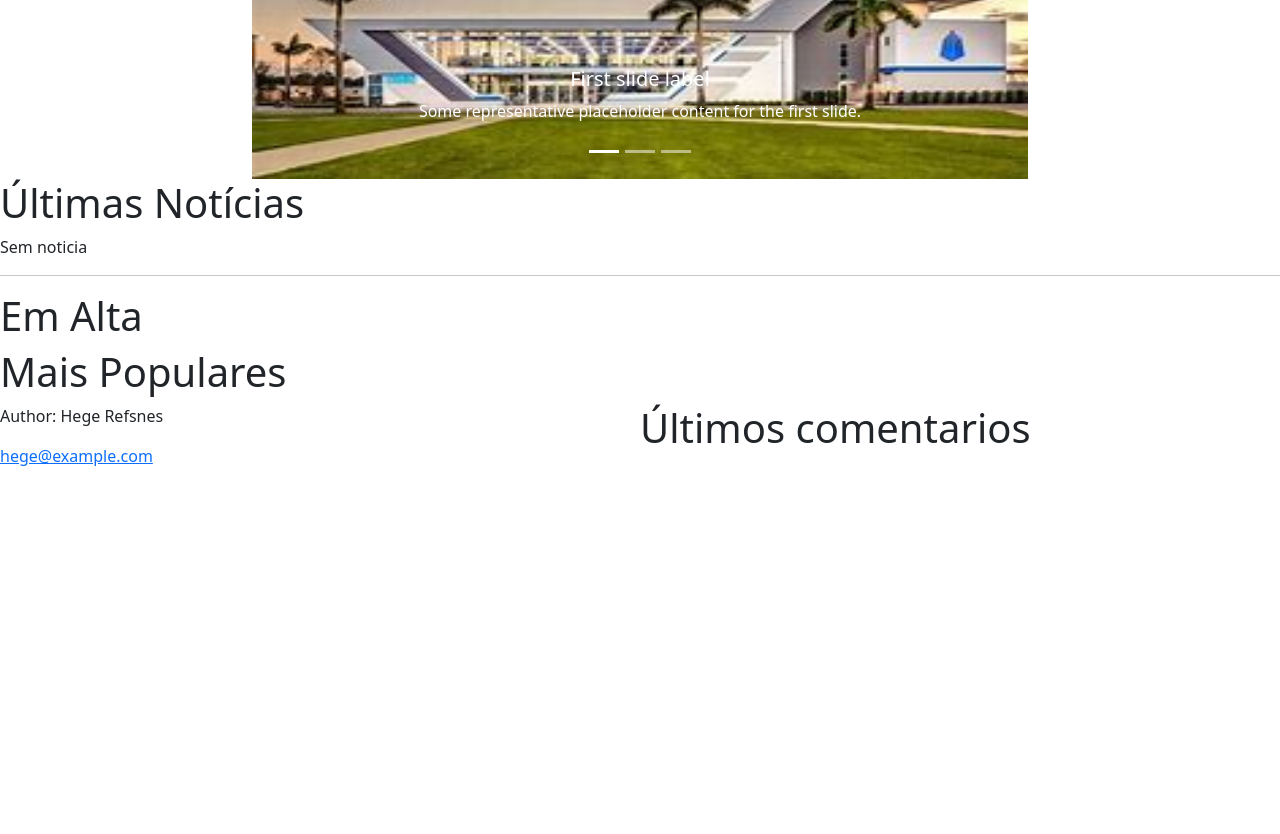
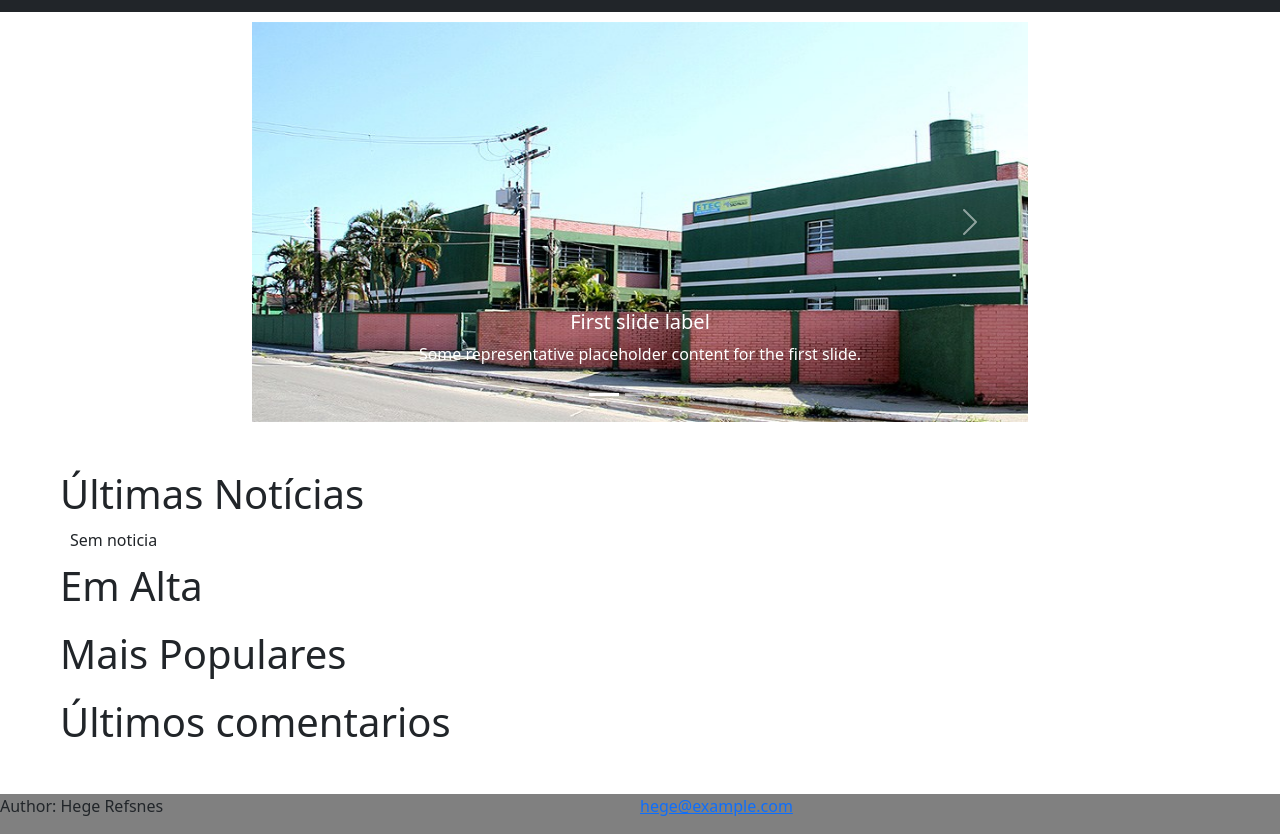
Before and after one commit to SystemRhino/jtec-yes-css, a PHP site: page /para-estilizar/ in a window 1280 px wide. Shown: the part 314-1148 px from the top of the page. Before the commit the page ends 780 px from the top, so only its background shows below. Run offline with PHP 8.4, Linux system fonts and the light colour scheme; the visitor is signed in with stand-in values (Sample User, id 1); data that the repository does not hold is empty.

Commit message:
Add files via upload

```diff
--- a/para-estilizar/footer.php
+++ b/para-estilizar/footer.php
@@ -1,36 +1,4 @@
-<!DOCTYPE html>
-<html>
-<head>
-	<meta charset="utf-8">
-	<title>Home | J-Tec	</title>
-	<link rel="stylesheet" href="css/style.css">
-  <link href="https://cdn.jsdelivr.net/npm/bootstrap@5.0.2/dist/css/bootstrap.min.css" rel="stylesheet" integrity="sha384-EVSTQN3/azprG1Anm3QDgpJLIm9Nao0Yz1ztcQTwFspd3yD65VohhpuuCOmLASjC" crossorigin="anonymous">
-  <script src="https://cdn.jsdelivr.net/npm/@popperjs/core@2.9.2/dist/umd/popper.min.js" integrity="sha384-IQsoLXl5PILFhosVNubq5LC7Qb9DXgDA9i+tQ8Zj3iwWAwPtgFTxbJ8NT4GN1R8p" crossorigin="anonymous"></script>
-  <script src="https://cdn.jsdelivr.net/npm/bootstrap@5.0.2/dist/js/bootstrap.min.js" integrity="sha384-cVKIPhGWiC2Al4u+LWgxfKTRIcfu0JTxR+EQDz/bgldoEyl4H0zUF0QKbrJ0EcQF" crossorigin="anonymous"></script>
-</head>
-<body>
-
-<footer>
-  <div>
+<footer style="background-color: grey;">
   <p>Author: Hege Refsnes</p>
   <p><a href="mailto:hege@example.com">hege@example.com</a></p>
-  </div>
-
-  <!-- While Comentarios -->
-  <div>
-  <h1>Últimos comentarios</h1>
-  <?php
-    while ($comentario = $script_comentarios->fetch(PDO::FETCH_ASSOC)) {
-	  $id_user = $comentario['id_user'];
-	  $script_users = $conn->prepare("SELECT * FROM tb_users WHERE id ='$id_user'");
-	  $script_users->execute();
-	  $user = $script_users->fetch(PDO::FETCH_ASSOC);
-	?>
-	<b><?php echo $user['nm_user'];?></b><p><i><?php echo $comentario['comentario']?></i></p><p><?php echo $comentario['data'];?></p>
-	<hr>
-  <?php }?>
-  </div>
 </footer>
-
-</body>
-</html>
--- a/para-estilizar/index.php
+++ b/para-estilizar/index.php
@@ -1,5 +1,5 @@
 <?php
-include('php/conecta.php');
+require'php/conecta.php';
 session_start();
 
 //Consulta Notícias em Alta
@@ -24,6 +24,7 @@ $id_categoria = $_GET['categoria'];
 $script_noticias = $conn->prepare("SELECT * FROM tb_noticia WHERE id_categoria = '$id_categoria'");
 $script_noticias->execute();
 $text = "Busca por Categoria";
+
 }else{
 //Consulta Últimas Notícia
 $script_noticias = $conn->prepare("SELECT * FROM tb_noticia ORDER BY id DESC LIMIT 5");
@@ -37,7 +38,10 @@ $text = "Últimas Notícias";
 <head>
 	<meta charset="utf-8">
 	<title>Home | J-Tec	</title>
+	<meta name="viewport" content="width=device-width, initial-scale=1">
 	<link rel="stylesheet" href="css/style.css">
+  	<link rel="stylesheet" type="text/css" href="css/bootstrap-5.2.2-dist/css/bootstrap.min.css">
+	<script src="js/jquery-3.6.0.min.js"></script>
 </head>
 <body>
 <!-- Nav -->
@@ -45,9 +49,8 @@ $text = "Últimas Notícias";
 
 <!-- While categoria -->
 <?php  while ($categoria = $script_categoria->fetch(PDO::FETCH_ASSOC)) { ?>
-	<button onclick="window.location.href = 'index.php?categoria=<?= $categoria['id']?>'"><?php echo $categoria['nm_categoria']; ?></button>
+	<button class="btn btn-outline-primary m-2" onclick="window.location.href = 'index.php?categoria=<?= $categoria['id']?>'"><?php echo $categoria['nm_categoria']; ?></button>
 <?php } ?>
-<hr>
 
 <!-- Carrossel -->
 <div class="container-fluid">
@@ -59,21 +62,21 @@ $text = "Últimas Notícias";
             </div>
             <div class="carousel-inner">
               <div class="carousel-item active">
-                <img src="OIP.jpg" class="img-fluid" alt="...">
+                <img id="img-carousel" src="OIP.jpg" class="img-fluid" alt="...">
                 <div class="carousel-caption d-none d-md-block">
                   <h5>First slide label</h5>
                   <p>Some representative placeholder content for the first slide.</p>
                 </div>
               </div>
               <div class="carousel-item">
-                <img src="OIP.jpg" class="img-fluid" alt="...">
+                <img id="img-carousel" src="OIP.jpg" class="img-fluid" alt="...">
                 <div class="carousel-caption d-none d-md-block">
                   <h5>Second slide label</h5>
                   <p>Some representative placeholder content for the second slide.</p>
                 </div>
               </div>
               <div class="carousel-item">
-                <img src="OIP.jpg" class="img-fluid" alt="...">
+                <img id="img-carousel" src="OIP.jpg" class="img-fluid" alt="...">
                 <div class="carousel-caption d-none d-md-block">
                   <h5>Third slide label</h5>
                   <p>Some representative placeholder content for the third slide.</p>
@@ -92,7 +95,9 @@ $text = "Últimas Notícias";
     </div>
 
 <!-- While Últimas Noticias -->
+<div class="container m-5">
 	<h1><?php echo $text?></h1>
+<div class="card-group">
 <?php
 // Verificação se tem noticias
 if ($script_noticias->rowCount()>0){
@@ -103,11 +108,16 @@ $script_nome_autor = $conn->prepare("SELECT * FROM tb_users WHERE id = '$id_auto
 $script_nome_autor->execute();
 $nome_autor = $script_nome_autor->fetch(PDO::FETCH_ASSOC);
 ?>
-		<div onclick="window.location.href = 'view.php?id=<?= $noticia['id']?>'">
-			<img width="150" height="150" src="img/<?php echo $noticia['img_1']; ?>">
-			<p><?php echo $noticia['nm_noticia']."<br>"; ?></p>
-			<p>Autor: <?php echo $nome_autor['nm_user']."<br>"; ?></p>
-  		</div>
+		<div class="card" onclick="window.location.href = 'view.php?id=<?= $noticia['id'];?>'">
+			<img class="img-thumbnail" width="150" height="200" src="img/<?php echo $noticia['img_1']; ?>">
+      <div class="card-body">
+			  <h5><?php echo $noticia['nm_noticia'];?></h5>
+        <?php echo $noticia['ds_noticia'];?>
+      </div>
+      <div class="card-footer">
+			  <p>Autor: <?php echo $nome_autor['nm_user']; ?></p>
+      </div>
+  	</div>
 <?php
 }
 }else{
@@ -116,41 +126,64 @@ $nome_autor = $script_nome_autor->fetch(PDO::FETCH_ASSOC);
 
 // Verificação se tem filtro
 if(!isset($_GET['categoria'])){ ?>
-<hr>
+</div>
 
 <!-- Notícias em Alta -->
 <h1>Em Alta</h1>
+<div class="card-group">
 <?php while ($noticia_alta = $script_noticias_alta->fetch(PDO::FETCH_ASSOC)) {
 $id_autor_alta = $noticia_alta['id_autor'];
-$script_nome_autor_alta = $conn->prepare("SELECT * FROM tb_users WHERE id = '$id_autor'");
+$script_nome_autor_alta = $conn->prepare("SELECT * FROM tb_users WHERE id = '$id_autor_alta'");
 $script_nome_autor_alta->execute();
 $nome_autor_alta = $script_nome_autor_alta->fetch(PDO::FETCH_ASSOC);
 ?>
-
-	<div class="card-group">
-		<div class="card" onclick="window.location.href = 'view.php?id=<?= $noticia_alta['id']?>'">
-			<img width="150" height="150" src="img/<?php echo $noticia_alta['img_1']; ?>">
-			<p><?php echo $noticia_alta['nm_noticia']."<br>"; ?></p>
-			<p>Autor: <?php echo $nome_autor_alta['nm_user']."<br>"; ?></p>
-  		</div>
-	</div>
-
+		<div class="card" onclick="window.location.href = 'view.php?id=<?= $noticia_alta['id'];?>'">
+			<img class="img-thumbnail" width="150" height="200" src="img/<?php echo $noticia_alta['img_1']; ?>">
+      <div class="card-body">
+			  <h5><?php echo $noticia_alta['nm_noticia']; ?></h5>
+        <?php echo $noticia_alta['ds_noticia'];?>
+      </div>
+      <div class="card-footer">
+			  <p>Autor: <?php echo $nome_autor_alta['nm_user']; ?></p>
+      </div>
+  	</div>
 <?php }}?>
+</div>
 
 <!-- Notícias Populares -->
 <h1>Mais Populares</h1>
+<div class="card-group">
 <?php while ($noticia_populares = $script_noticias_populares->fetch(PDO::FETCH_ASSOC)) {
-$id_autor_alta = $noticia_populares['id_autor'];
-$script_nome_autor_popular = $conn->prepare("SELECT * FROM tb_users WHERE id = '$id_autor'");
+$id_autor_popular = $noticia_populares['id_autor'];
+$script_nome_autor_popular = $conn->prepare("SELECT * FROM tb_users WHERE id = '$id_autor_popular'");
 $script_nome_autor_popular->execute();
 $nome_autor_popular = $script_nome_autor_popular->fetch(PDO::FETCH_ASSOC);
 ?>
-		<div onclick="window.location.href = 'view.php?id=<?= $noticia_populares['id']?>'">
-			<img width="150" height="150" src="img/<?php echo $noticia_populares['img_1']; ?>">
-			<p><?php echo $noticia_populares['nm_noticia']."<br>"; ?></p>
-			<p>Autor: <?php echo $nome_autor_popular['nm_user']."<br>"; ?></p>
-  		</div>
+		<div class="card" onclick="window.location.href = 'view.php?id=<?= $noticia_populares['id']?>'">
+			<img class="img-thumbnail" width="150" height="200" src="img/<?php echo $noticia_populares['img_1']; ?>">
+      <div class="card-body">
+			  <h5><?php echo $noticia_populares['nm_noticia']; ?></h5>
+        <?php echo $noticia_populares['ds_noticia'];?>
+      </div>
+      <div class="card-footer">
+			  <p>Autor: <?php echo $nome_autor_popular['nm_user']; ?></p>
+      </div>
+  	</div>
 <?php }?>
+</div>
+
+<!-- While Comentarios -->
+<h1>Últimos comentarios</h1>
+<?php
+while ($comentario = $script_comentarios->fetch(PDO::FETCH_ASSOC)) {
+	$id_user = $comentario['id_user'];
+	$script_users = $conn->prepare("SELECT * FROM tb_users WHERE id ='$id_user'");
+	$script_users->execute();
+	$user = $script_users->fetch(PDO::FETCH_ASSOC);
+	?>
+	<b><?php echo $user['nm_user'];?></b><p><i><?php echo $comentario['comentario']?></i></p><p><?php echo $comentario['data'];?></p>
+<?php }?>
+</div>
 
 <!-- Footer -->
 <?php include('footer.php');?>
--- a/para-estilizar/nav.php
+++ b/para-estilizar/nav.php
@@ -1,45 +1,61 @@
+<?php
+$dir = '/'.basename(__DIR__).'/';
+?>
 <!DOCTYPE html>
 <html>
 <head>
   <meta charset="utf-8">
-	<title>Home | J-Tec	</title>
-	<link rel="stylesheet" href="css/style.css">
-  <link href="https://cdn.jsdelivr.net/npm/bootstrap@5.0.2/dist/css/bootstrap.min.css" rel="stylesheet" integrity="sha384-EVSTQN3/azprG1Anm3QDgpJLIm9Nao0Yz1ztcQTwFspd3yD65VohhpuuCOmLASjC" crossorigin="anonymous">
-  <script src="https://cdn.jsdelivr.net/npm/@popperjs/core@2.9.2/dist/umd/popper.min.js" integrity="sha384-IQsoLXl5PILFhosVNubq5LC7Qb9DXgDA9i+tQ8Zj3iwWAwPtgFTxbJ8NT4GN1R8p" crossorigin="anonymous"></script>
-  <script src="https://cdn.jsdelivr.net/npm/bootstrap@5.0.2/dist/js/bootstrap.min.js" integrity="sha384-cVKIPhGWiC2Al4u+LWgxfKTRIcfu0JTxR+EQDz/bgldoEyl4H0zUF0QKbrJ0EcQF" crossorigin="anonymous"></script>
+  <meta name="viewport" content="width=device-width, initial-scale=1">
+  <link rel="stylesheet" type="text/css" href="css/bootstrap-5.2.2-dist/css/bootstrap.min.css">
+  <script type="text/javascript" src="css/bootstrap-5.2.2-dist/js/bootstrap.bundle.min.js"></script>
+  <link rel="stylesheet" type="text/css" href="css/style.css">
+  <script src="js/jquery-3.6.0.min.js"></script>
+</head>
 
-</head>
-<body>
-<nav>
-<div class="btn-group">
-  <a class="btn btn-outline-info" href="/J-TEC/">Home</a> |
-  <a class="btn btn-outline-info dropdown-toggle" role="button" id="dropdownMenuLink" data-bs-toggle="dropdown" aria-expanded="false" href="cursos.php">Cursos</a>
-    <ul class="dropdown-menu" aria-labelledby="dropdownMenuLink">
-      <li><button class="dropdown-item btn btn-outline-info" href="#">Administração - ETIM/M-TEC</button></li>
-      <li><button class="dropdown-item btn btn-outline-info" href="#">Meio Ambiente - ETIM/M-TEC</button></li>
-      <li><button class="dropdown-item btn btn-outline-info" href="#">Informática - ETIM/M-TEC</button></li>
-      <li><button class="dropdown-item btn btn-outline-info" href="#">Administração - MODULAR</button></li>
-      <li><button class="dropdown-item btn btn-outline-info" href="#">Desenvolvimento de Sistemas - MODULAR</button></li>
-      <li><button class="dropdown-item btn btn-outline-info" href="#">Farmácia - MODULAR</button></li>
-    </ul> |
-
+  <nav class="navbar navbar-expand-sm navbar-dark bg-dark">
+  <div class="container">
+    <a class="navbar-brand float-none" href="<?php echo $dir?>"><img id="logo" src="img/id-projeto/sem-fundo/azul-branco.png"></a>
+    <button class="navbar-toggler" type="button" data-bs-toggle="collapse" data-bs-target="#mynavbar">
+      <span class="navbar-toggler-icon"></span>
+    </button>
+    <div class="collapse navbar-collapse" id="mynavbar">
+      <ul class="navbar-nav me-auto">
+        <li class="nav-item">
+          <a class="btn btn-outline-info" href="<?php echo $dir?>">Home</a>
+          <a></a>
+        </li>
+        <li class="dropdown">
+          <button class="btn btn-outline-info dropdown-toggle" type="button"  type="button" data-bs-toggle="dropdown" aria-expanded="false">Cursos</button>
+          <ul class="dropdown-menu">
+            <li><a class="dropdown-item" href="#">Administração - ETIM/M-TEC</a></li>
+            <li><a class="dropdown-item" href="#">Meio Ambiente - ETIM/M-TEC</a></li>
+            <li><a class="dropdown-item" href="#">Informática - ETIM/M-TEC</a></li>
+            <li><a class="dropdown-item" href="#">Administração - MODULAR</a></li>
+            <li><a class="dropdown-item">Desenvolvimento de Sistemas - MODULAR</a></li>
+            <li><a class="dropdown-item">Farmácia - MODULAR</a></li>
+          </ul>
+        </li>
+        <li class="nav-item">
         <!-- Verificação de sessão -->
     <?php if(isset($_SESSION['id'])){?>
       <a class="btn btn-outline-info" href="perfil.php">Perfil</a> |
+      </li>
+      <li class="nav-item">
     <?php }else{?>
       <a class="btn btn-outline-info" href="login.php">Login</a> |
     <?php }?>
+      </li>
+      <li class="nav-item">
+    <?php if(isset($_SESSION['nivel']) && $_SESSION['nivel'] == 1){?>
+      <a class="btn btn-outline-info" href="./adm/">Adm</a> |
+    <?php }?>
+      </li>
+      </ul>
+      <form action="search.php" method="GET" class="form-inline d-flex">
+        <input class="form-control me-2" type="text" name="data" placeholder="Pesquisar notícia">
+        <button class="btn btn-outline-info" type="submit">Pesquisar</button>
+      </form>
     </div>
-
-  <!-- Pesquisar -->
-  <form action="search.php" method="GET">
-  <div class="col-6">
-	<input class="form-control" type="text" name="data" placeholder="Pesquise uma noticia">
-	<button class="btn btn-outline-info" type="submit">Pesquisar</button>
-  </div>
-</form>
-
-
 </nav>
 </body>
 </html>
--- a/para-estilizar/req.txt
+++ b/para-estilizar/req.txt
@@ -16,10 +16,10 @@ Excluir categoria
 Compartilhar noticia
 Listagem de dados de user
 Excluir usuarios
+Edição de dados de user
+Excluir noticias
 ===================
 [X] Não Feitos [X]
 ===================
 Cadastrar notícias
-Edição de dados de user
 Editar noticias
-Excluir noticias
```
Also changed, not shown: para-estilizar/perfil.php (added, +34 -0 lines), para-estilizar/view.php (+69 -21 lines), para-estilizar/OIP.jpg. Lines whose indentation alone changed are shown as unchanged.
